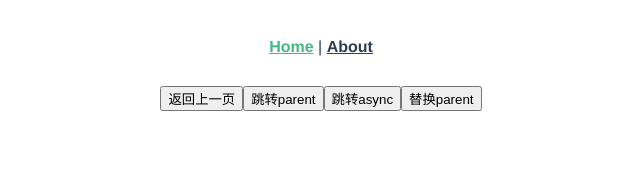
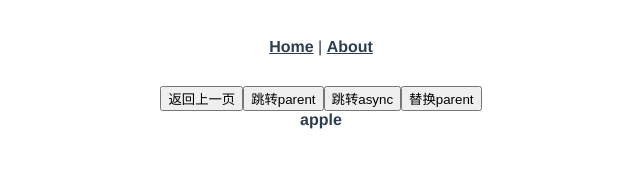
Before and after one commit to Chenxicheng/vue-study, a Vue app: page /#/ in a window 1280 px wide. Shown: the top 179 px of the page, without its empty margins (319-959 px from the left). Built offline with nearby package versions, Linux system fonts and the light colour scheme.

Commit message:
路由组件传参及history模式

```diff
--- a/src/router/router.js
+++ b/src/router/router.js
@@ -1,11 +1,19 @@
 import Home from '@/views/Home.vue'
+
+/**
+ * 1. 路由组件传参, props
+ * 	a. 布尔值
+ * 	b. 对象类型
+ * 	c: 函数形式，传参route
+ */
 
 export default [
   {
 		path: '/',
 		alias: '/home_page', // 别名
     name: 'home', // 命名路由
-    component: Home
+		component: Home,
+		props: route => ({food: route.query.name})
   },
   {
     path: '/about',
@@ -13,13 +21,18 @@ export default [
     // route level code-splitting
     // this generates a separate chunk (about.[hash].js) for this route
     // which is lazy-loaded when the route is visited. 懒加载组件
-    component: () => import(/* webpackChunkName: "about" */ '@/views/About.vue')
+		component: () => import(/* webpackChunkName: "about" */ '@/views/About.vue'),
+		props: {
+			food: 'banana'
+		}
   },
   // 动态路由
   {
 		path: '/async/:name',
 		name: 'async',
-    component: () => import('@/views/async.vue')
+		component: () => import('@/views/async.vue'),
+		props: true
+
   },
   // 嵌套路由
   {
@@ -46,5 +59,9 @@ export default [
 	{
 		path: '/main',
 		redirect: to => '/'
+	},
+	{
+		path: '*',
+		component: () => import('@/views/error_page')
 	}
 ]
--- a/src/views/About.vue
+++ b/src/views/About.vue
@@ -1,5 +1,16 @@
 <template>
   <div class="about">
     <h1>This is an about page</h1>
+		<b>{{ food }}</b>
   </div>
 </template>
+<script>
+export default {
+	props: {
+		food: {
+			type: String,
+			default: 'apple'
+		}
+	}
+}
+</script>
--- a/src/views/Home.vue
+++ b/src/views/Home.vue
@@ -4,6 +4,9 @@
 		<button @click="handleClick('push')">跳转parent</button>
 		<button @click="handleClick('async')">跳转async</button>
 		<button @click="handleClick('replace')">替换parent</button>
+		<div>
+			<b>{{food}}</b>
+		</div>
   </div>
 </template>
 
@@ -15,6 +18,12 @@ export default {
   name: 'home',
   components: {
     HelloWorld
+	},
+	props: {
+		food: {
+			type: String,
+			default: 'apple'
+		}
 	},
 	methods: {
 		// 可编程路由
--- a/src/views/async.vue
+++ b/src/views/async.vue
@@ -1,8 +1,13 @@
 <template>
-	<div>{{ $route.params.name }}</div>
+	<div>{{ name }}</div>
 </template>
 <script>
 export default {
-	//
+	props: {
+		name: {
+			type: String,
+			default: 'cxc'
+		}
+	}
 }
 </script>
--- /dev/null
+++ b/src/views/error_page.vue
@@ -0,0 +1,3 @@
+<template>
+	<div>404 未找到资源</div>
+</template>
```
Also changed, not shown: src/router/index.js (+7 -0 lines).
